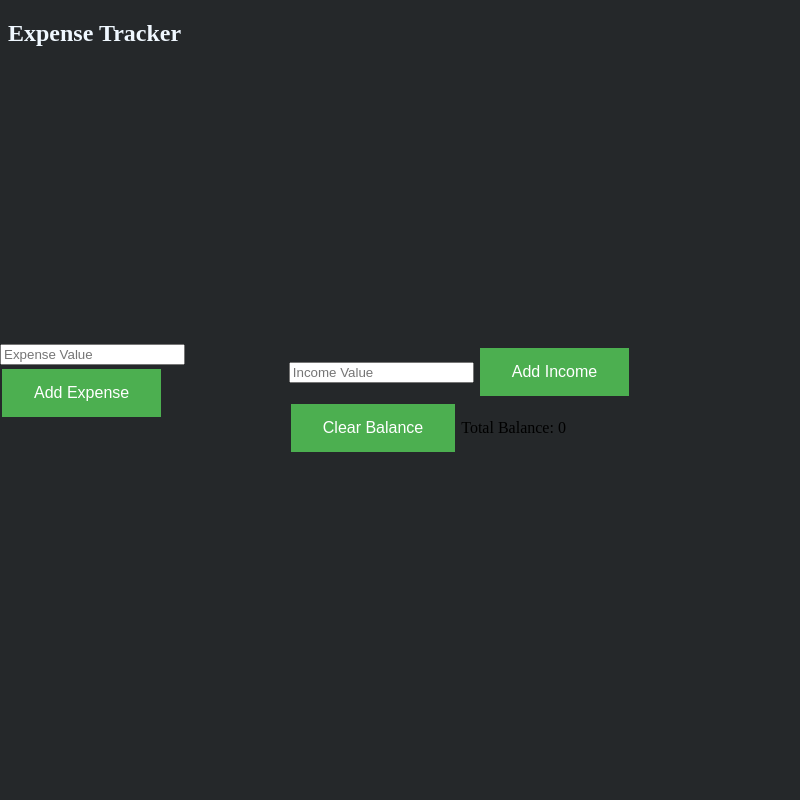
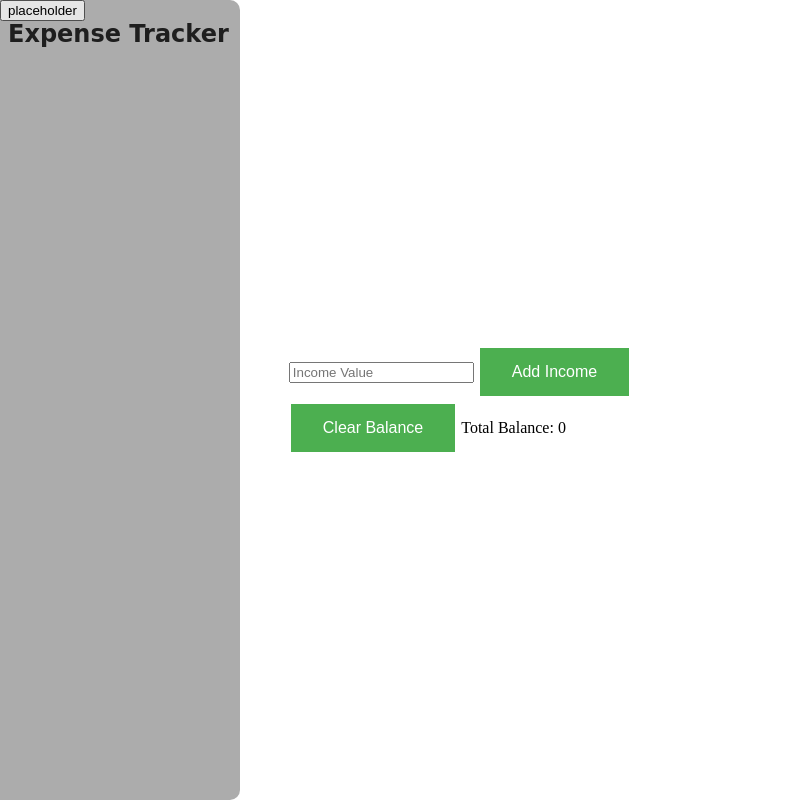
Before and after one commit to HugoNogueira05/FEUP-Projects, an Electron app: page Electron/ExpenseTracker/index.html in a window 800 px wide. Drawn offline with Linux system fonts and the light colour scheme; a web font is replaced by a local one.

Commit message:
changes in css + bug in button

```diff
--- a/Electron/ExpenseTracker/index.css
+++ b/Electron/ExpenseTracker/index.css
@@ -1,5 +1,5 @@
 html , body{
-    background-color: #25282A;
+    background-color: #ffffff;
         height: 100%;
         display: flex;
         justify-content: center;
@@ -23,7 +23,7 @@ html , body{
 }
 
 #Header {
-    color: aliceblue;
+    color: rgb(30, 30, 30);
     transition: 0.5s ease-in;
     position: absolute;
     display: flex;
@@ -31,8 +31,29 @@ html , body{
     justify-content: center;
     align-items: center;
     animation: moveText 2s forwards;
+    font-family: "Playwrite NZ", cursive;
+    left: 0; /* Add this line */
+    z-index: 1;
 }
-
+@keyframes fadeIn {
+    from { opacity: 0; }
+    to { opacity: 1; }
+}
+#Sidebar {
+    opacity: 0;
+    position: absolute;
+    left: 0;
+    width: 30vh;
+    display: block; /* or flex */
+    height: 100vh; /* adjust as needed */
+    background-color: rgb(172, 172, 172);
+    animation: fadeIn 2s forwards;
+    border-top-right-radius: 10px;
+    border-bottom-right-radius: 10px;
+}
+#Sidebar.retracted {
+    width: 0vh; /* adjust as needed */
+}
 #HeaderText {
     transition: 0.5s ease-in;
 }
--- a/Electron/ExpenseTracker/index.html
+++ b/Electron/ExpenseTracker/index.html
@@ -1,6 +1,10 @@
 <!DOCTYPE html>
 <html>
   <head>
+    <!-- Fonts -->
+    <link rel="preconnect" href="https://fonts.googleapis.com">
+    <link rel="preconnect" href="https://fonts.gstatic.com" crossorigin>
+    <link href="https://fonts.googleapis.com/css2?family=Playwrite+NZ:wght@100..400&display=swap" rel="stylesheet">
     <meta charset="UTF-8" />
     <!-- https://developer.mozilla.org/en-US/docs/Web/HTTP/CSP -->
     <link rel="stylesheet" href="index.css">
@@ -10,7 +14,10 @@
     <div id = "Header">
       <h2 id = "HeaderText">Expense Tracker</h2>
     </div>
-    <div id = "BalanceTab">
+    <div id="Sidebar">
+      <button id = "SideBarButton" onclick="ChangeShape()">placeholder</button>
+    </div>
+  <div id = "BalanceTab">
       <div id="Expenses">
         <input type="text" id="ExpenseValue" placeholder="Expense Value">
         <button id = "AddExpense" onclick="AddExpense()">Add Expense</button>
@@ -20,7 +27,7 @@
         <button id = "AddIncome" onclick="AddIncome()">Add Income</button>
       <button id = "Clear" onclick = "ClearBalance()">Clear Balance</button>
       <output id = "Balance">Total Balance: </output>
-    </div>
+  </div>
 
     <script src = "index.js"></script>
   </body>
--- a/Electron/ExpenseTracker/index.js
+++ b/Electron/ExpenseTracker/index.js
@@ -38,3 +38,13 @@ function ClearBalance(){
 function displayBalance(){
      document.getElementById("BalanceTab").style.display = 'flex';
 }
+
+function ChangeShape(){
+    let SideBar = document.getElementById("SideBar");
+    if (SideBar.style.width == '0px'){
+        SideBar.style.width = '30vh';
+    }
+    else{
+        SideBar.style.width = '0px';
+    }
+}
--- a/Electron/ExpenseTracker/package.json
+++ b/Electron/ExpenseTracker/package.json
@@ -14,6 +14,6 @@
   "author": "eu",
   "license": "MIT",
   "devDependencies": {
-    "electron": "^30.0.6"
+    "electron": "^30.1.1"
   }
 }
```
Also changed, not shown: 1 other file.
